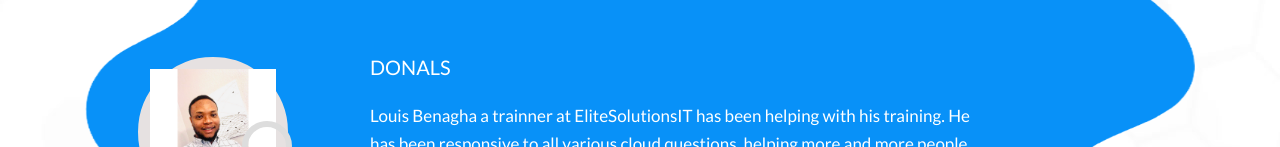
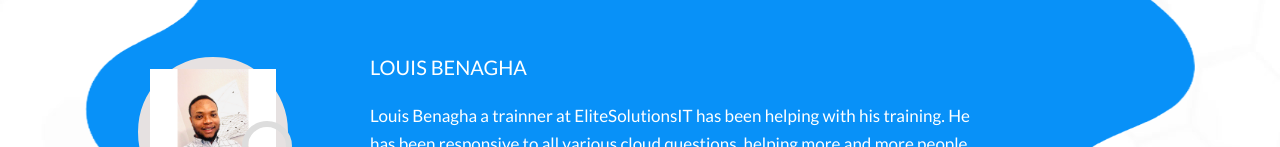
Before and after one commit to elitesolutionsit-production/elitelabtools, a plain HTML site: page official-website/index.html in a window 1280 px wide. Shown: the part 2796-2943 px from the top of the page. Drawn offline with nearby package versions, Linux system fonts and the light colour scheme; a web font is replaced by a local one.

Commit message:
updating site

```diff
--- a/official-website/index.html
+++ b/official-website/index.html
@@ -148,7 +148,7 @@
                      </div>
                      <div class="col-md-12">
                         <div class="projects_box ">
-                           <p>ElitesolutionsIT delivers online professional programs, immersive learning model delivered via live virtual classes focuses on applied learning to create immediate career impact. We offer cutting edge knowledge in the leading multi cloud services like Aws, Azure and Gcp. You can get the syllabus here 👇🏻</p>
+                           <p>ElitesolutionsIT delivers online professional programs, immersive learning model delivered via live virtual classes focuses on applied learning to create immediate career impact. We offer cutting edge knowledge in the leading multi cloud services like Aws , Azure and Gcp. You can get the syllabus here 👇🏻</p>
                            <a class="read_more" href="#"  data-toggle="modal" data-target="#reg-modal">Syllabus</a>
                         </div>
                      </div>
@@ -223,7 +223,7 @@
                   </div>
                   <div class="col-md-9">
                      <div class="Testimonial_box">
-                        <h4>Donals</h4>
+                        <h4>Louis Benagha</h4>
                         <p>Louis Benagha a trainner at EliteSolutionsIT has been helping with his training. He has been responsive to all various cloud questions, helping more and more people embrace cloud technologies.
                         </p>
                      </div>
```
